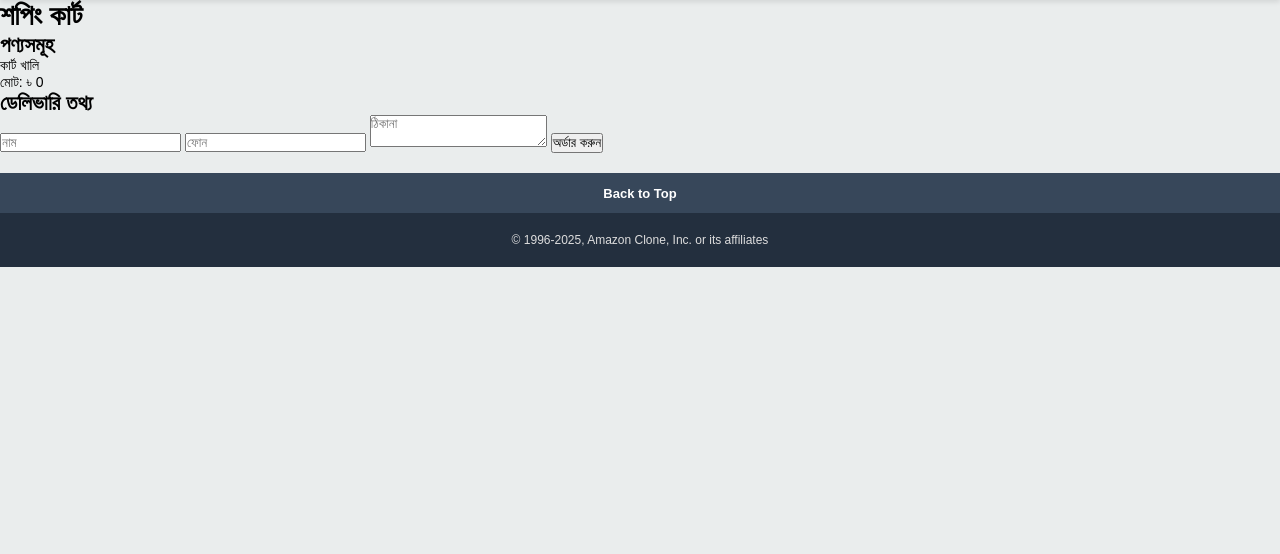
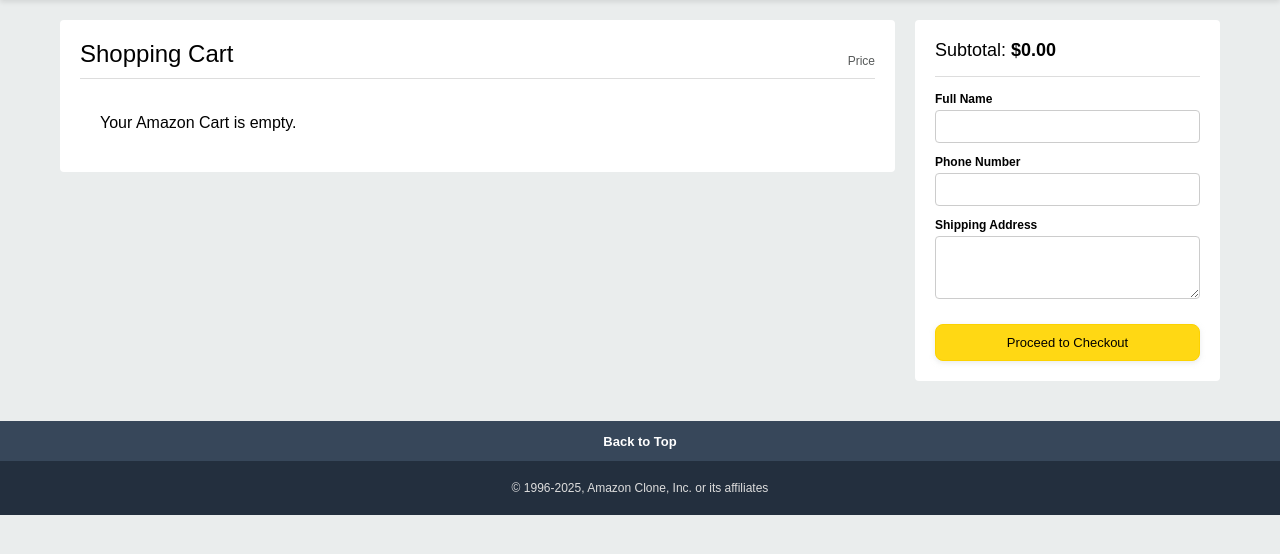
Before and after one commit to bokk70163-ui/MOBILE-SHOP, a Flask app: page /cart in a window 1280 px wide. Shown: the part 97-651 px from the top of the page. Run offline with Flask 3, Linux system fonts and the light colour scheme.

Commit message:
Update cart.html

```diff
--- a/templates/cart.html
+++ b/templates/cart.html
@@ -1,40 +1,157 @@
 {% extends 'base.html' %}
+
+{% block head %}
+<style>
+    .cart-container { max-width: 1200px; margin: 0 auto; padding: 20px; display: flex; gap: 20px; align-items: flex-start; }
+
+    /* Left: List */
+    .cart-left { flex: 3; background-color: white; padding: 20px; border-radius: 4px; }
+    .cart-header { border-bottom: 1px solid #ddd; padding-bottom: 10px; margin-bottom: 15px; display: flex; justify-content: space-between; align-items: flex-end; }
+    .cart-header h1 { font-size: 24px; font-weight: 500; }
+
+    .cart-item { display: flex; gap: 20px; border-bottom: 1px solid #ddd; padding: 20px 0; animation: slideIn 0.3s ease; }
+    @keyframes slideIn { from { opacity: 0; transform: translateX(-10px); } to { opacity: 1; transform: translateX(0); } }
+
+    .item-image img { width: 120px; height: 120px; object-fit: contain; }
+    .item-details { flex: 1; }
+    .item-title { font-size: 16px; font-weight: 500; color: #0F1111; line-height: 1.3; margin-bottom: 5px; }
+    .stock-ok { color: #007600; font-size: 12px; margin-bottom: 5px; }
+    .item-actions a { font-size: 12px; color: #007185; margin: 0 5px; cursor: pointer; }
+    .item-actions a:hover { text-decoration: underline; }
+    .item-price { font-size: 18px; font-weight: 700; width: 100px; text-align: right; }
+
+    /* Right: Checkout */
+    .cart-right { flex: 1; background-color: white; padding: 20px; border-radius: 4px; position: sticky; top: 80px; }
+    .subtotal-box { font-size: 18px; margin-bottom: 15px; }
+
+    .input-group { margin-bottom: 12px; }
+    .input-group label { display: block; font-size: 12px; font-weight: 700; margin-bottom: 4px; }
+    .input-group input, .input-group textarea { width: 100%; padding: 8px; border: 1px solid #ccc; border-radius: 4px; font-size: 13px; transition: border-color 0.2s; }
+    .input-group input:focus, .input-group textarea:focus { border-color: #e77600; box-shadow: 0 0 3px 2px rgba(228,121,17,.5); outline: none; }
+
+    .btn-checkout { width: 100%; background-color: #ffd814; border: 1px solid #fcd200; padding: 10px; border-radius: 8px; cursor: pointer; font-size: 13px; margin-top: 10px; box-shadow: 0 2px 5px rgba(213,217,217,.5); }
+    .btn-checkout:hover { background-color: #f7ca00; }
+
+    @media (max-width: 900px) { .cart-container { flex-direction: column; } .cart-left, .cart-right { width: 100%; } }
+</style>
+{% endblock %}
+
 {% block content %}
-<h1 class="text-3xl font-bold mb-6 text-center">শপিং কার্ট</h1>
-<div class="grid md:grid-cols-2 gap-10 max-w-5xl mx-auto">
-    <div class="bg-white dark:bg-gray-800 p-6 rounded-lg shadow-md">
-        <h2 class="text-xl font-semibold mb-4 border-b pb-2">পণ্যসমূহ</h2>
-        <div id="cart-items" class="space-y-4"></div>
-        <div class="mt-6 border-t pt-4 font-bold text-xl">মোট: <span id="total-price">৳ 0</span></div>
+<div class="cart-container">
+    <div class="cart-left">
+        <div class="cart-header">
+            <h1>Shopping Cart</h1>
+            <p style="font-size: 12px; color: #565959;">Price</p>
+        </div>
+        <div id="cart-items-container">
+            <!-- Items rendered by JS -->
+        </div>
     </div>
-    <div class="bg-white dark:bg-gray-800 p-6 rounded-lg shadow-md">
-        <h2 class="text-xl font-semibold mb-4 border-b pb-2">ডেলিভারি তথ্য</h2>
-        <form id="checkout-form" onsubmit="placeOrder(event)">
-            <input type="text" name="name" placeholder="নাম" required class="w-full p-2 border rounded mb-3 dark:bg-gray-700">
-            <input type="text" name="phone" placeholder="ফোন" required class="w-full p-2 border rounded mb-3 dark:bg-gray-700">
-            <textarea name="address" placeholder="ঠিকানা" required class="w-full p-2 border rounded mb-3 dark:bg-gray-700"></textarea>
-            <button type="submit" class="w-full bg-green-600 text-white py-3 rounded-lg font-bold hover:bg-green-700">অর্ডার করুন</button>
-        </form>
+
+    <div class="cart-right">
+        <div class="subtotal-box">
+            Subtotal: <span style="font-weight: 700;" id="subtotal-display">$0.00</span>
+        </div>
+
+        <div style="border-top: 1px solid #ddd; padding-top: 15px; margin-top: 15px;">
+            <div class="input-group">
+                <label>Full Name</label>
+                <input type="text" id="c_name">
+            </div>
+            <div class="input-group">
+                <label>Phone Number</label>
+                <input type="text" id="c_phone">
+            </div>
+            <div class="input-group">
+                <label>Shipping Address</label>
+                <textarea id="c_address" rows="3"></textarea>
+            </div>
+        </div>
+
+        <button class="btn-checkout" onclick="placeOrder()">Proceed to Checkout</button>
     </div>
 </div>
+
 <script>
-    const cart = JSON.parse(localStorage.getItem('cart')) || [];
-    const container = document.getElementById('cart-items');
+    let cart = JSON.parse(localStorage.getItem('cart')) || [];
     let total = 0;
-    if (cart.length > 0) {
-        cart.forEach((item, index) => {
-            total += item.price * item.qty;
-            container.innerHTML += `<div class="flex justify-between p-3 bg-gray-50 dark:bg-gray-700 rounded"><p>${item.name} (${item.qty})</p><p>৳ ${item.price * item.qty} <button onclick="rm(${index})" class="text-red-500 ml-2">✖</button></p></div>`;
-        });
-        document.getElementById('total-price').innerText = '৳ ' + total;
-    } else container.innerHTML = '<p class="text-center">কার্ট খালি</p>';
-    function rm(i) { cart.splice(i, 1); localStorage.setItem('cart', JSON.stringify(cart)); window.location.reload(); }
-    async function placeOrder(e) {
-        e.preventDefault();
-        if (cart.length === 0) return alert("কার্ট খালি!");
-        const data = { customer_name: e.target.name.value, phone: e.target.phone.value, address: e.target.address.value, items: cart, total: total };
-        const res = await fetch('/place_order', { method: 'POST', headers: {'Content-Type': 'application/json'}, body: JSON.stringify(data) });
-        if ((await res.json()).success) { alert("অর্ডার সফল!"); localStorage.removeItem('cart'); window.location.href = '/'; }
+
+    function renderCart() {
+        const container = document.getElementById('cart-items-container');
+        container.innerHTML = '';
+        total = 0;
+
+        if(cart.length === 0) {
+            container.innerHTML = '<p style="padding: 20px; font-size: 16px;">Your Amazon Cart is empty.</p>';
+        } else {
+            cart.forEach((item, index) => {
+                total += item.price * item.qty;
+                container.innerHTML += `
+                    <div class="cart-item">
+                        <div class="item-image"><img src="${item.image}"></div>
+                        <div class="item-details">
+                            <div class="item-title">${item.name}</div>
+                            <div class="stock-ok">In Stock</div>
+                            <div style="font-size: 13px; color: #565959;">FREE Shipping</div>
+                            <div class="item-actions" style="margin-top: 10px;">
+                                Qty: <b>${item.qty}</b> <span style="color:#ddd">|</span>
+                                <a onclick="removeItem(${index})">Delete</a>
+                            </div>
+                        </div>
+                        <div class="item-price">$${item.price}</div>
+                    </div>
+                `;
+            });
+        }
+        document.getElementById('subtotal-display').innerText = '$' + total.toFixed(2);
     }
+
+    function removeItem(index) {
+        cart.splice(index, 1);
+        localStorage.setItem('cart', JSON.stringify(cart));
+        renderCart();
+        updateCount();
+    }
+
+    async function placeOrder() {
+        if (cart.length === 0) return alert("Cart is empty");
+        const name = document.getElementById('c_name').value;
+        const phone = document.getElementById('c_phone').value;
+        const addr = document.getElementById('c_address').value;
+
+        if (!name || !phone || !addr) return alert("Please fill in all delivery details");
+
+        const btn = document.querySelector('.btn-checkout');
+        btn.innerText = "Processing...";
+        btn.disabled = true;
+
+        const data = {
+            customer_name: name,
+            phone: phone,
+            address: addr,
+            items: cart,
+            total: total
+        };
+
+        try {
+            const res = await fetch('/place_order', {
+                method: 'POST',
+                headers: {'Content-Type': 'application/json'},
+                body: JSON.stringify(data)
+            });
+            const result = await res.json();
+            if (result.success) {
+                alert("Order Placed Successfully!");
+                localStorage.removeItem('cart');
+                window.location.href = '/';
+            }
+        } catch (e) {
+            alert("Error placing order");
+            btn.innerText = "Proceed to Checkout";
+            btn.disabled = false;
+        }
+    }
+
+    renderCart();
 </script>
 {% endblock %}
```
